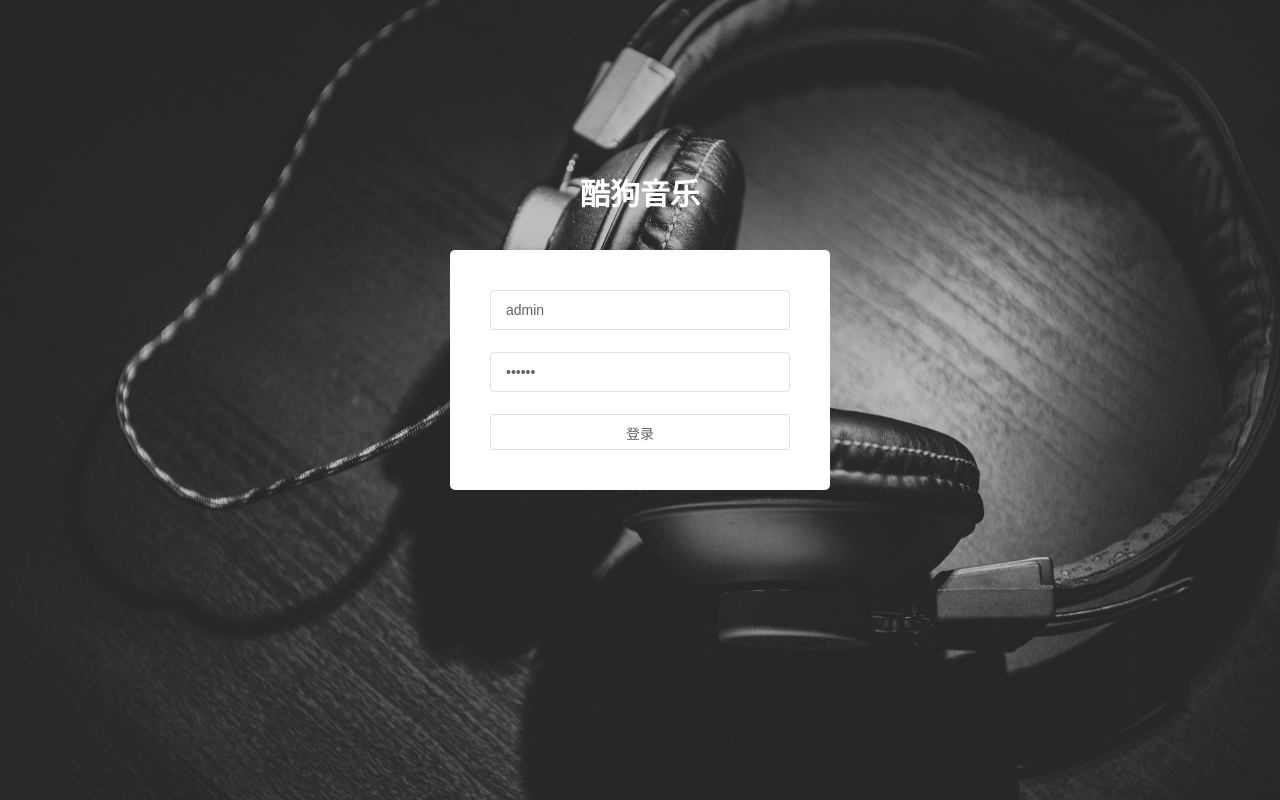
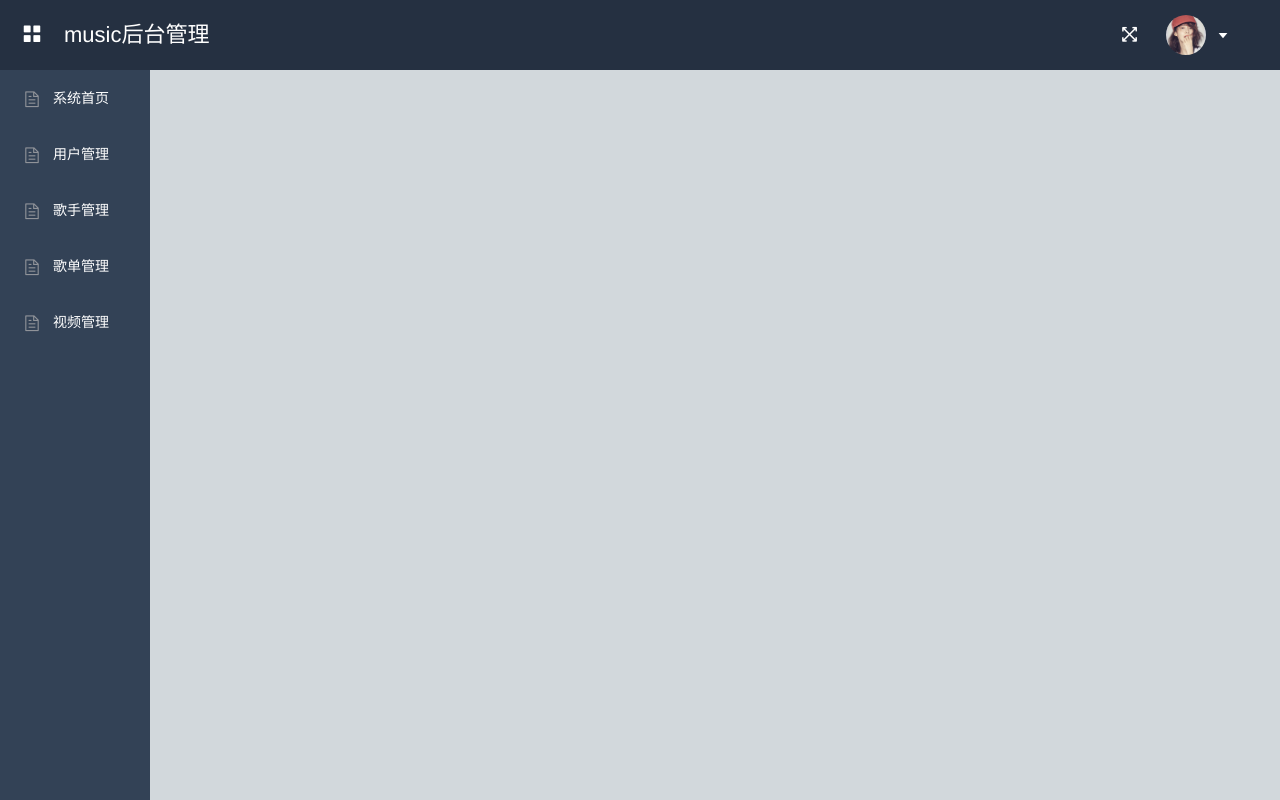
Before and after one commit to ya942371102/wx-music-manager, a Vue app: page /#/home in a window 1280 px wide. Before the commit this address led to /#/. Built offline with nearby package versions, Linux system fonts and the light colour scheme.

Commit message:
左边栏修正

```diff
--- a/src/components/Home.vue
+++ b/src/components/Home.vue
@@ -2,18 +2,31 @@
   <div>
     <the-header></the-header>
     <the-aside></the-aside>
+    <div class="content-box" :class="{'content-collapse':collapse}">
       <router-view></router-view>
+    </div>
   </div>
 </template>
 
 <script>
+import TheHeader from "./TheHeader.vue";
+import TheAside from "./TheAside.vue";
+import bus from "../assets/js/bus";
 
-    import TheHeader from "./TheHeader.vue"
-    import TheAside from "./TheAside.vue"
-    export default{
-        components:{
+export default {
+  components: {
     TheHeader,
-            TheAside
+    TheAside,
+  },
+  data() {
+    return {
+      collapse: false,
+    };
+  },
+  created() {
+    bus.$on("collapse", (msg) => {
+      this.collapse = msg;
+    });
   }
-    }
+};
 </script>
```
Lines whose indentation alone changed are shown as unchanged.
